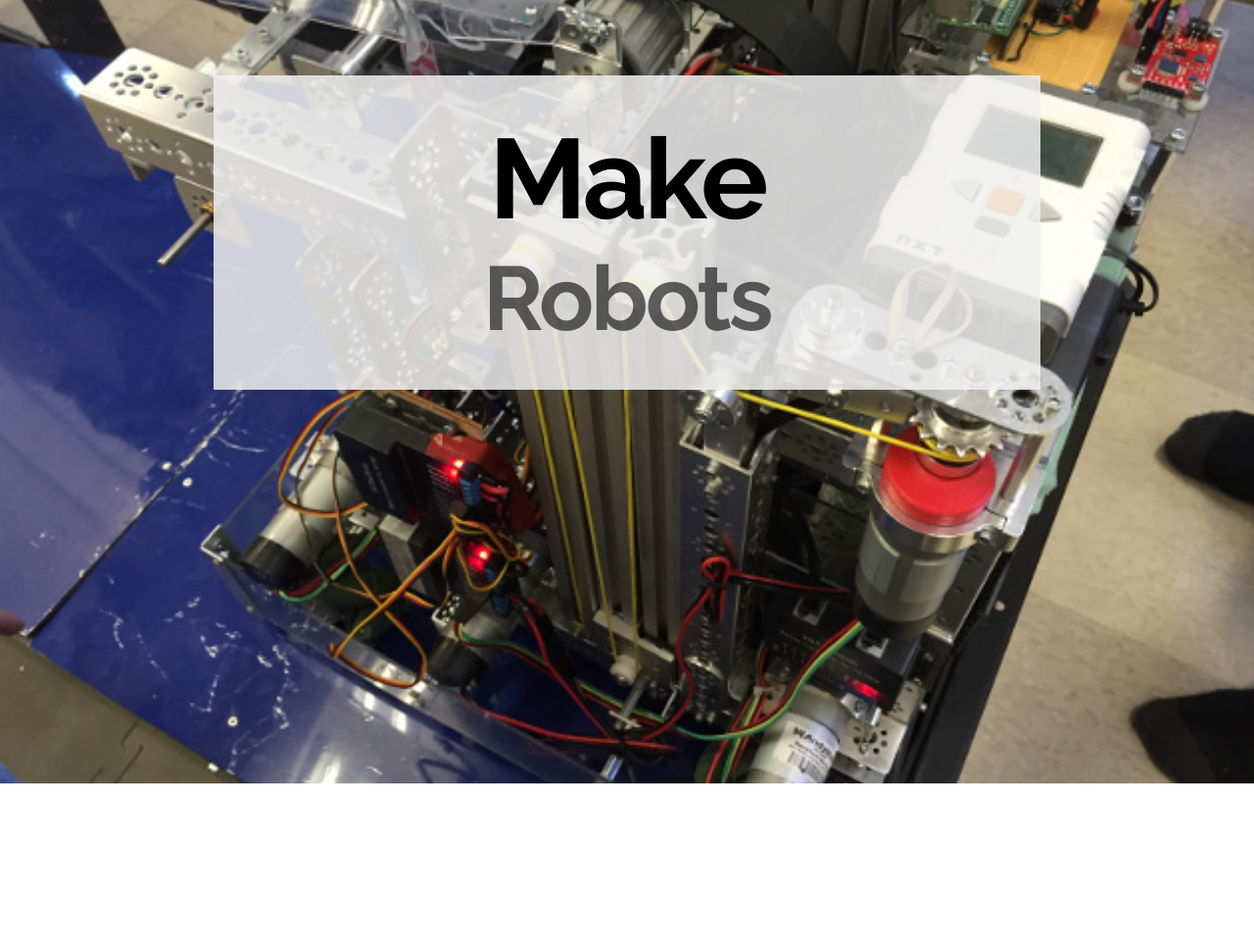
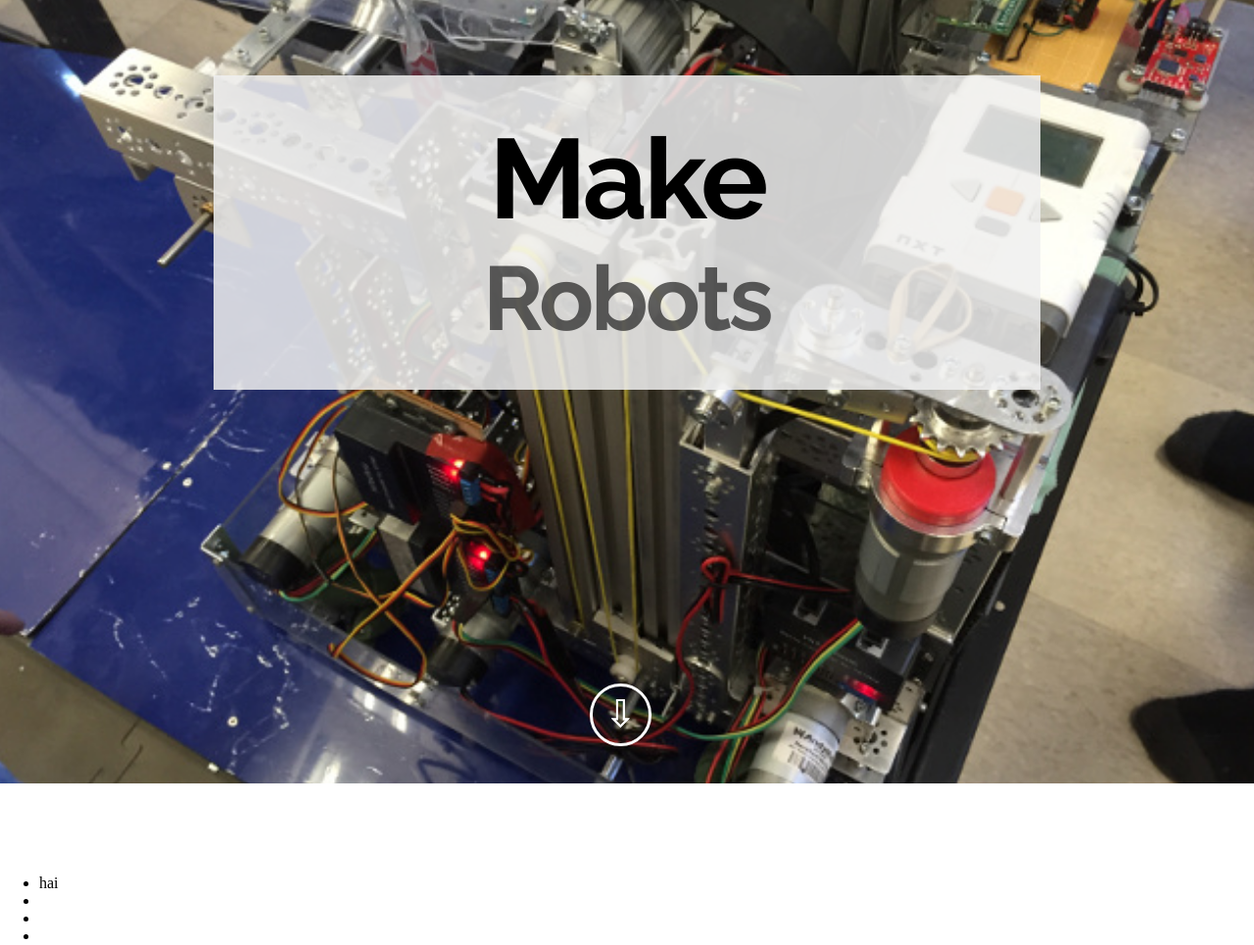
Before and after one commit to cchan/makerspace, a plain HTML site: page index.html in a window 1280 px wide. Shown: the whole page at 98% size. Before the commit the page ends 800 px from the top, so only its background shows below. Drawn offline with nearby package versions, Linux system fonts and the light colour scheme.

Commit message:
Got the arrow and scroll down thing working. Hacky css, clean up later.

```diff
--- a/index.html
+++ b/index.html
@@ -10,15 +10,28 @@
 	<!--link rel='icon' type='image/ico' href='favicon.ico'-->
 	<link href='http://fonts.googleapis.com/css?family=Raleway:100,400,700,900' rel='stylesheet' type='text/css'>
 	<style>
+	body{
+		position: absolute;
+		top: 0px;
+		left: 0px;
+		right: 0px;
+		bottom: 0px;
+		background-color: white;
+		padding: 0;
+		margin: 0;
+	}
+	#splash{
+		font-size: 3vmax;
+		padding-top: 2em;
+		height: 100%;
+	}
 	.header-wrapper{
-		margin-top: 2em;
 		font-family: Raleway, Arial, sans-serif;
 		font-weight: 700;
 		text-align: center;
 		background-color: rgba(240,240,240,0.85);
 		margin-left: auto;
 		margin-right: auto;
-		font-size: 3vmax;
 		width: 22em;
 		padding: 1em 0 1.2em 0;
 		overflow:hidden;
@@ -87,10 +100,40 @@
 	}
 
 	.slideshow-text-filler{transition:height 0.5s;height:0;overflow:hidden;}
+
+	.downarrow{
+		position:absolute;
+		bottom: 1em;
+		width: 1.5em;
+		height: 1.5em;
+		margin-left: -1em;
+		left: 50%;
+		line-height: 1.5em;
+		text-align:center;
+		color:white;
+		border:solid 0.1em #fff;
+		border-radius: 50%;
+	}
+	@media(min-aspect-ratio:5/2){
+		.downarrow{
+			display:none;
+		}
+	}
+	.downarrow .char{
+		transition: top 0.5s, opacity 0.5s;
+		position: relative;
+		vertical-align: baseline;
+		top: 0;
+		opacity: 1;
+	}
+	.downarrow:hover .char{
+		top: 3em;
+		opacity: 0;
+	}
 	</style>
 </head>
 <body>
-<section>
+<section id="splash">
 	<div class="slideshow-image-wrapper">
 		<div class="slideshow-image curr"></div>
 		<div class="slideshow-image next"></div>
@@ -104,6 +147,18 @@
 		</div>
 		<aside class="byline">by <a href="http://lexrobotics.com/"><img src="cropped-Lexrobotics_Logo.png" alt="LexRobotics"></a> in partnership with <a href="http://www.lexedfoundation.org/"><img src="lef-logoORGONASL.png" alt="Lexington Education Foundation"></a></aside>
 	</div>
+	<div class="downarrow">
+		<span style="position:absolute;">&#8681;</span>
+		<span class="char">&#8681;</span>
+	</div>
+</section>
+<section id="statsbar">
+	<ul>
+		<li>hai</li>
+		<li></li>
+		<li></li>
+		<li></li>
+	</ul>
 </section>
 
 <script src="https://ajax.googleapis.com/ajax/libs/jquery/1.11.3/jquery.min.js"></script>
@@ -164,7 +219,7 @@ function nextSlideChained(){ //Because setInterval sometimes hangs and then spee
 	}
 }
 
-function hideTitle(){
+function hideTitle(){/*ISSUE: origWidth changes on zoom. So instead of this hack, use a nested div and expand the outer div to fit the inner div.*/
 	$(".make .slidehide").each(function(){
 		this.origWidth = $(this).width() || this.origWidth; //if it's zero, ignore
 		$(this).width(this.origWidth).width(0);
```
